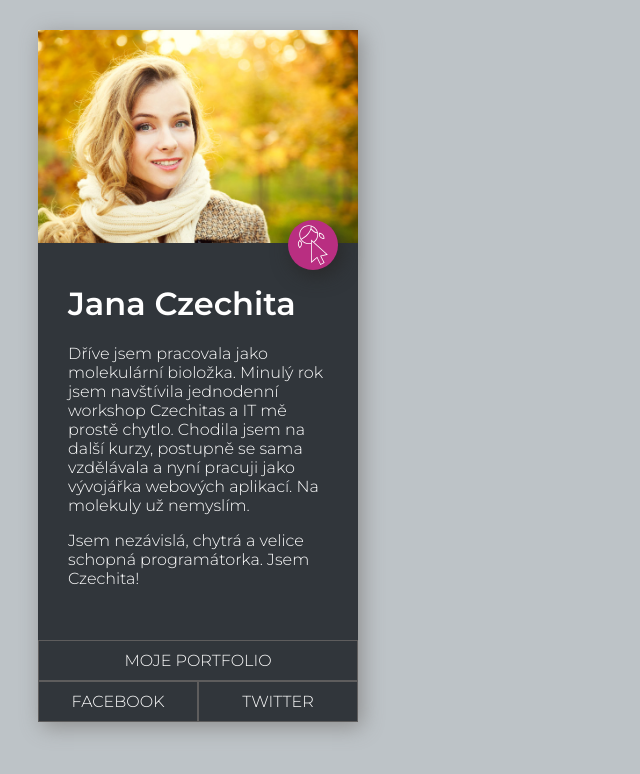
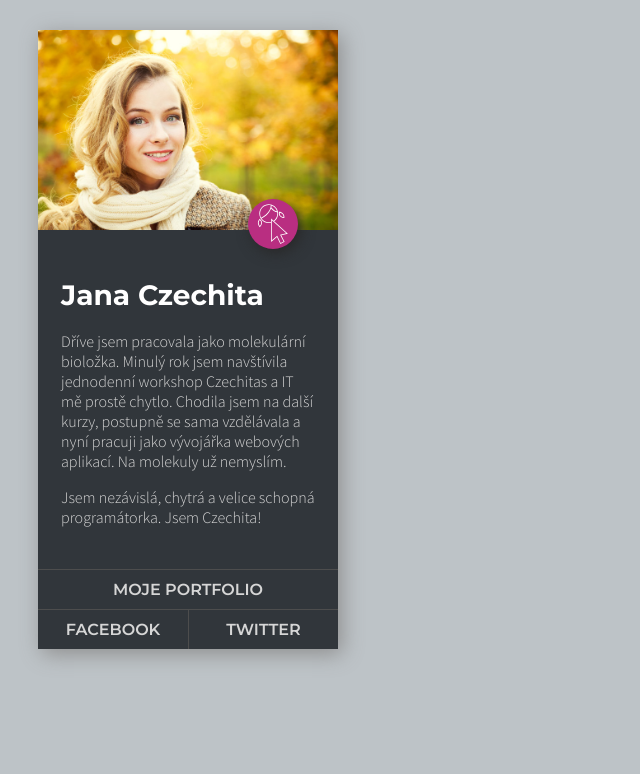
Before and after one commit to volakovakat/Cviceni-Profil, a plain HTML site: page index.html in a window 1280 px wide. Shown: the whole page, without its empty margins (0-640 px from the left). Drawn offline with Linux system fonts and the light colour scheme.

Commit message:
Code review

```diff
--- a/index.html
+++ b/index.html
@@ -7,16 +7,16 @@
         <link rel="stylesheet" type="text/css" href="style.css">
         <link rel="preconnect" href="https://fonts.googleapis.com">
         <link rel="preconnect" href="https://fonts.gstatic.com" crossorigin>
-        <link href="https://fonts.googleapis.com/css2?family=Montserrat:wght@300;600&display=swap" rel="stylesheet">
+        <link href="https://fonts.googleapis.com/css2?family=Montserrat:wght@600;700&family=Source+Sans+Pro:wght@300&display=swap" rel="stylesheet">
     </head>
     <body>
 
-        <div class="jana">
+
             <div class="profil">
 
                 <div class="hlavicka">
                     <img class="foto" src="images/foto.jpg" alt="Foto Jany Czechity">
-                    </div>
+
 
                     <img class="logo" src="images/logo.svg" width="50" height="50" alt="Logo Czechitas">
                 </div>
@@ -39,7 +39,6 @@
 
             </div>
 
-        </div>
 
     </body>
 </html>
--- a/style.css
+++ b/style.css
@@ -25,22 +25,31 @@ Pod čáru přijde tvůj kód
 
 body {
 	background-color: #bdc3c7;
+}
+
+h1 {
 	font-family: 'Montserrat', sans-serif;
+	font-size: 28px;
 	color: white;
 }
 
-.jana {
+.profil {
 	background: #31363b;
-	max-width: 800px;
-	width: 320px;
+	max-width: 300px;
 	height: auto;
 	box-shadow: 4px 5px 20px #8F8F8F;
 	margin: 30px;
 	position: relative;
+	color: #d6d6d6;
+}
+
+.hlavicka {
+	position: relative;
 }
 
 .obsah {
-	padding: 15px 30px 20px 30px;
+	padding: 25px 23px 10px;
+	font-family: 'Source Sans Pro', sans-serif;
 }
 
 .foto {
@@ -52,36 +61,38 @@ body {
 	border-radius: 50%;
 	z-index: 10;
 	position: absolute;
-	right: 20px;
-	top: 190px;
-	box-shadow: 4px 5px 20px #282828;
+	bottom: -15px;
+	right: 40px;
+	box-shadow: 3px 4px 14px #282828;
 
 }
 
 .odkazy {
+	font-family: 'Montserrat', sans-serif;
+	text-transform: uppercase;
 	padding: 0;
-	width: 100%;
+	list-style-type: none;
+	text-align: center;
 }
 
-a:link, a:visited {
-	color: white;
+a {
+	color: inherit;
 	text-decoration: none;
+}
+
+.odkazy a {
+	display: block;
+	padding: 10px;
 }
 
 .portfolio,
 .facebook,
 .twitter {
-	text-align: center;
-	text-transform: uppercase;
-	list-style-type: none;
-	padding: 10px;
-	font-weight: 500;
-	border: 0.5px solid rgb(94, 93, 93);
+	border-top: 0.5px solid #4d4d4d;
 }
 
 .portfolio {
 	width: 100%;
-
 }
 
 .facebook,
@@ -90,13 +101,18 @@ a:link, a:visited {
 	width: 50%;
 }
 
-.portfolio:hover {
+.twitter {
+	border-left: 0.5px solid #4d4d4d;
+}
+
+.portfolio a:hover {
 	background-color: #e74c3c;
 }
-.facebook:hover {
+
+.facebook a:hover {
 	background-color: #3b5998;
 }
 
-.twitter:hover {
+.twitter a:hover {
 	background-color: #1da1f2;
 }
```
